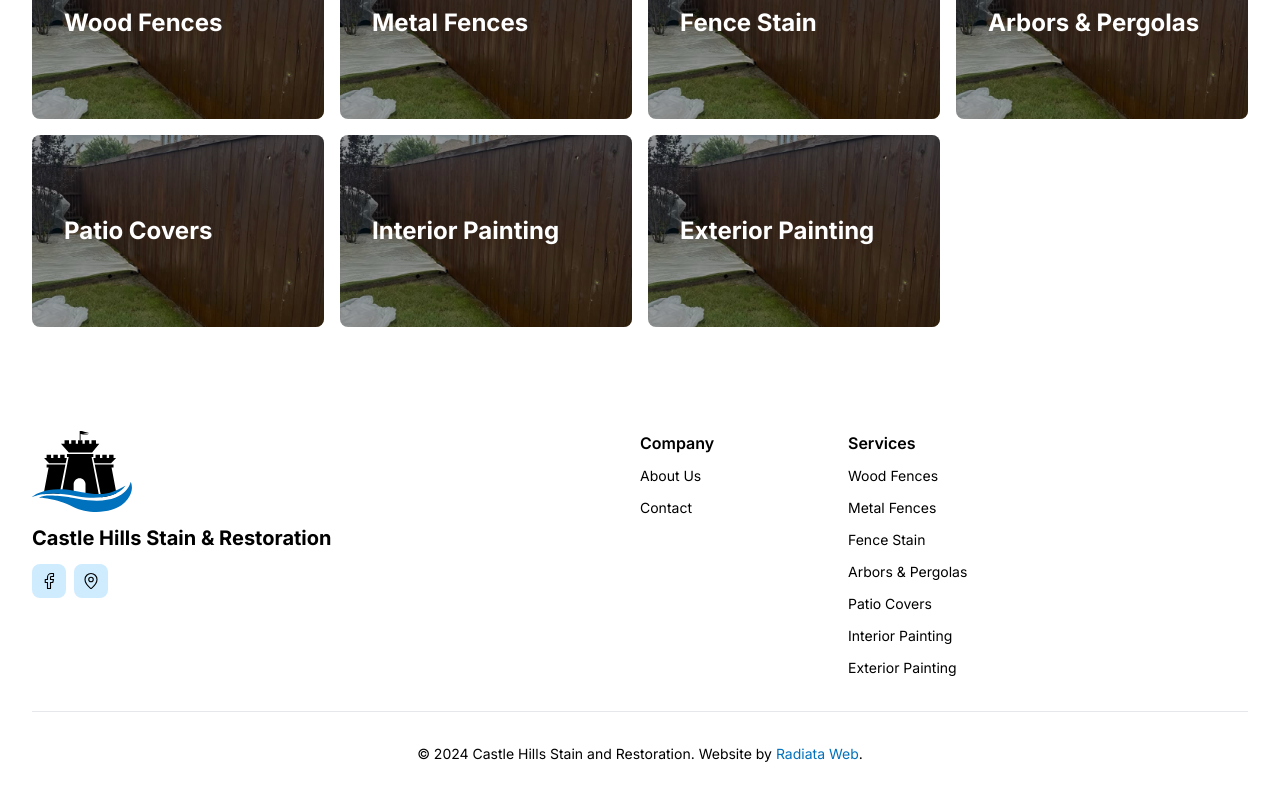
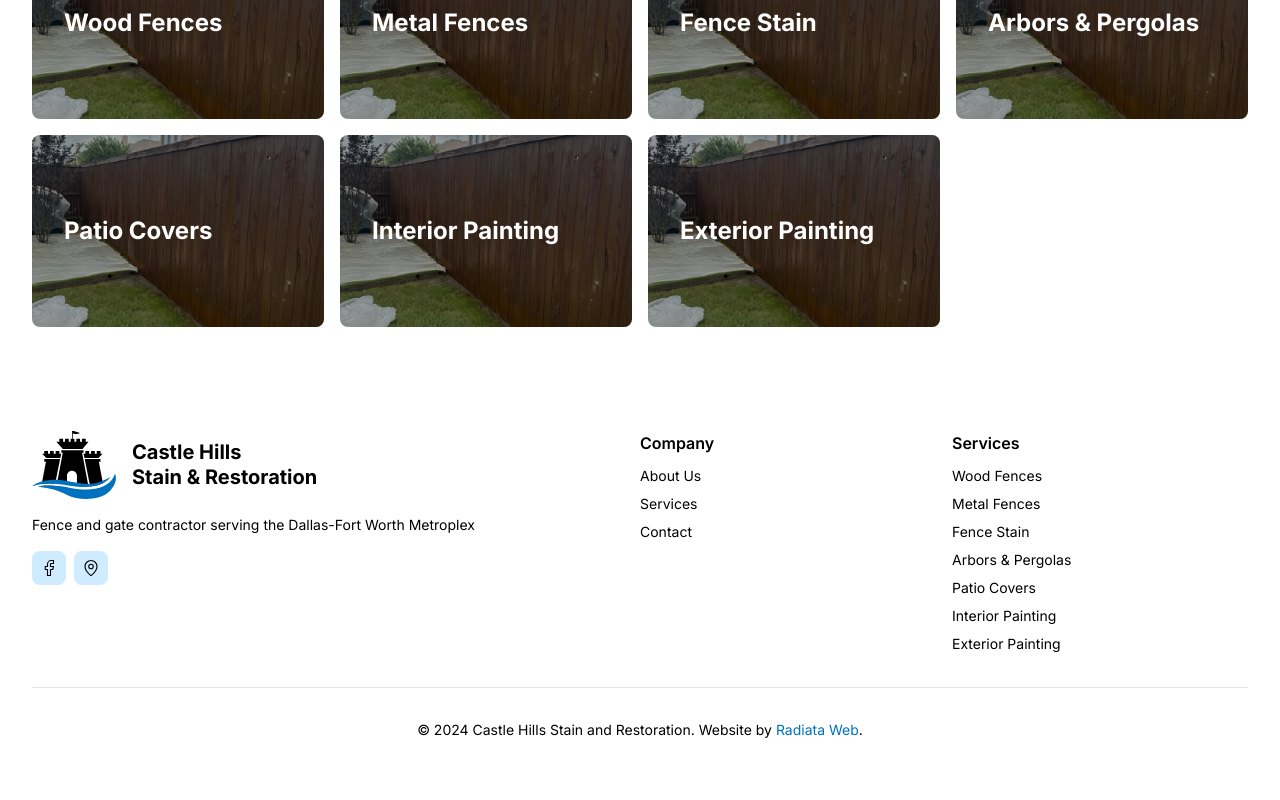
Before and after one commit to Radiata-Web/castle-hills, a Next.js app: page / in a window 1280 px wide. Shown: the part 1720-2520 px from the top of the page. Built offline with nearby package versions, Linux system fonts and the light colour scheme; what zod-form-data would draw is missing.

Commit message:
Adjust footer for better SEO and responsiveness

```diff
--- a/src/components/nav/footer.tsx
+++ b/src/components/nav/footer.tsx
@@ -1,6 +1,6 @@
-import Link from "next/link";
-import Socials from "@/components/ui/socials";
-import { ALL_SERVICES } from "@/lib/data";
+import Link from "next/link"
+import Socials from "@/components/ui/socials"
+import { ALL_SERVICES } from "@/lib/data"
 
 export default function Footer() {
   return (
@@ -11,24 +11,34 @@ export default function Footer() {
           {/* Left Column */}
           <div className="flex flex-col space-y-4 md:w-1/2">
             {/* Logo */}
-            <span className="flex flex-col items-start gap-3">
-              <img src="/ch-logo.svg" width={100} />
-              <p className="text-xl font-bold md:block md:text-lg lg:text-xl">
-                Castle Hills Stain & Restoration
-              </p>
+            <span className="flex flex-col items-start gap-4">
+              <span className="flex flex-row items-center gap-4">
+                <img src="/ch-logo.svg" width={84} />
+                <p className="text-xl font-bold leading-tight">
+                  Castle Hills <br />
+                  Stain & Restoration
+                </p>
+              </span>
+
+              <span>
+                <p className="text-sm">
+                  Fence and gate contractor serving the Dallas-Fort Worth
+                  Metroplex
+                </p>
+              </span>
               <Socials />
             </span>
           </div>
 
           {/* Right Column */}
           <div className="md:w-1/2">
-            <nav className="grid grid-cols-2 gap-4 sm:grid-cols-3">
+            <nav className="grid grid-cols-2 gap-4 sm:grid-cols-2">
               <div>
                 <h3 className="font-semibold mb-2">Company</h3>
-                <ul className="space-y-2">
+                <ul className="space-y-1">
                   <li>
                     <Link
-                      href="#"
+                      href="/#about"
                       className="text-sm text-muted-foreground hover:text-primary"
                     >
                       About Us
@@ -36,7 +46,15 @@ export default function Footer() {
                   </li>
                   <li>
                     <Link
-                      href="#"
+                      href="/services"
+                      className="text-sm text-muted-foreground hover:text-primary"
+                    >
+                      Services
+                    </Link>
+                  </li>
+                  <li>
+                    <Link
+                      href="/contact-us"
                       className="text-sm text-muted-foreground hover:text-primary"
                     >
                       Contact
@@ -46,7 +64,7 @@ export default function Footer() {
               </div>
               <div>
                 <h3 className="font-semibold mb-2">Services</h3>
-                <ul className="space-y-2">
+                <ul className="space-y-1">
                   {ALL_SERVICES.map((service) => (
                     <li key={service.title}>
                       <Link
@@ -83,5 +101,5 @@ export default function Footer() {
         </div>
       </section>
     </footer>
-  );
+  )
 }
--- a/src/components/nav/navbar.tsx
+++ b/src/components/nav/navbar.tsx
@@ -1,16 +1,16 @@
-"use client";
+"use client"
 
 import {
   ComponentPropsWithoutRef,
   ElementRef,
   forwardRef,
   useState,
-} from "react";
-import Link from "next/link";
-import { Menu } from "lucide-react";
-import { Button } from "@/components/ui/button";
-import NavBanner from "@/components/nav/nav-banner";
-import Logo from "@/components/nav/logo";
+} from "react"
+import Link from "next/link"
+import { Menu } from "lucide-react"
+import { Button } from "@/components/ui/button"
+import NavBanner from "@/components/nav/nav-banner"
+import Logo from "@/components/nav/logo"
 import {
   NavigationMenu,
   NavigationMenuContent,
@@ -19,19 +19,19 @@ import {
   NavigationMenuList,
   NavigationMenuTrigger,
   navigationMenuTriggerStyle,
-} from "@/components/ui/navigation-menu";
-import { Sheet, SheetContent, SheetTrigger } from "@/components/ui/sheet";
-import { cn } from "@/lib/utils";
-import Image from "next/image";
+} from "@/components/ui/navigation-menu"
+import { Sheet, SheetContent, SheetTrigger } from "@/components/ui/sheet"
+import { cn } from "@/lib/utils"
+import Image from "next/image"
 import {
   FENCING_SERVICES,
   PAGES,
   PAINTING_SERVICES,
   OUTDOOR_LIVING_SERVICES,
-} from "@/lib/data";
+} from "@/lib/data"
 
 export default function Navbar() {
-  const [isMenuOpen, setIsMenuOpen] = useState(false);
+  const [isMenuOpen, setIsMenuOpen] = useState(false)
 
   // Automatically populates desktop menus, remember to manually populate mobile menu at the bottom
 
@@ -43,7 +43,6 @@ export default function Navbar() {
       {/* Navbar */}
       <div className="max-w-8xl mx-auto px-4 sm:px-6 lg:px-8">
         <div className="flex items-center justify-between h-16">
-          <div className="flex flex-row justify-between">
           {/* Logo and text */}
           <Logo />
 
@@ -68,9 +67,7 @@ export default function Navbar() {
               <NavigationMenuItem>
                 <NavigationMenuTrigger>Fences & Gates</NavigationMenuTrigger>
                 <NavigationMenuContent>
-                    <p className="pl-7 pt-5 font-bold">
-                      Fence and Gate Services
-                    </p>
+                  <p className="pl-7 pt-5 font-bold">Fence and Gate Services</p>
                   <ul className="grid w-[400px] gap-3 p-4 md:grid-cols-2 md:w-[500px] lg:w-[600px]">
                     {FENCING_SERVICES.map((service) => (
                       <ListItem
@@ -87,9 +84,7 @@ export default function Navbar() {
               <NavigationMenuItem>
                 <NavigationMenuTrigger>Outdoor Living</NavigationMenuTrigger>
                 <NavigationMenuContent>
-                    <p className="pl-7 pt-5 font-bold">
-                      Outdoor Living Services
-                    </p>
+                  <p className="pl-7 pt-5 font-bold">Outdoor Living Services</p>
                   <ul className="grid w-[400px] gap-3 p-4 md:grid-cols-2 md:w-[500px] lg:w-[600px]">
                     {OUTDOOR_LIVING_SERVICES.map((service) => (
                       <ListItem
@@ -120,7 +115,6 @@ export default function Navbar() {
               </NavigationMenuItem>
             </NavigationMenuList>
           </NavigationMenu>
-          </div>
 
           {/* Contact Me button */}
           <div className="hidden lg:block">
@@ -212,7 +206,7 @@ export default function Navbar() {
         </div>
       </div>
     </nav>
-  );
+  )
 }
 
 const ListItem = forwardRef<ElementRef<"a">, ComponentPropsWithoutRef<"a">>(
@@ -232,7 +226,7 @@ const ListItem = forwardRef<ElementRef<"a">, ComponentPropsWithoutRef<"a">>(
           </a>
         </NavigationMenuLink>
       </li>
-    );
+    )
   }
-);
-ListItem.displayName = "ListItem";
+)
+ListItem.displayName = "ListItem"
```
Lines whose indentation alone changed are shown as unchanged.
